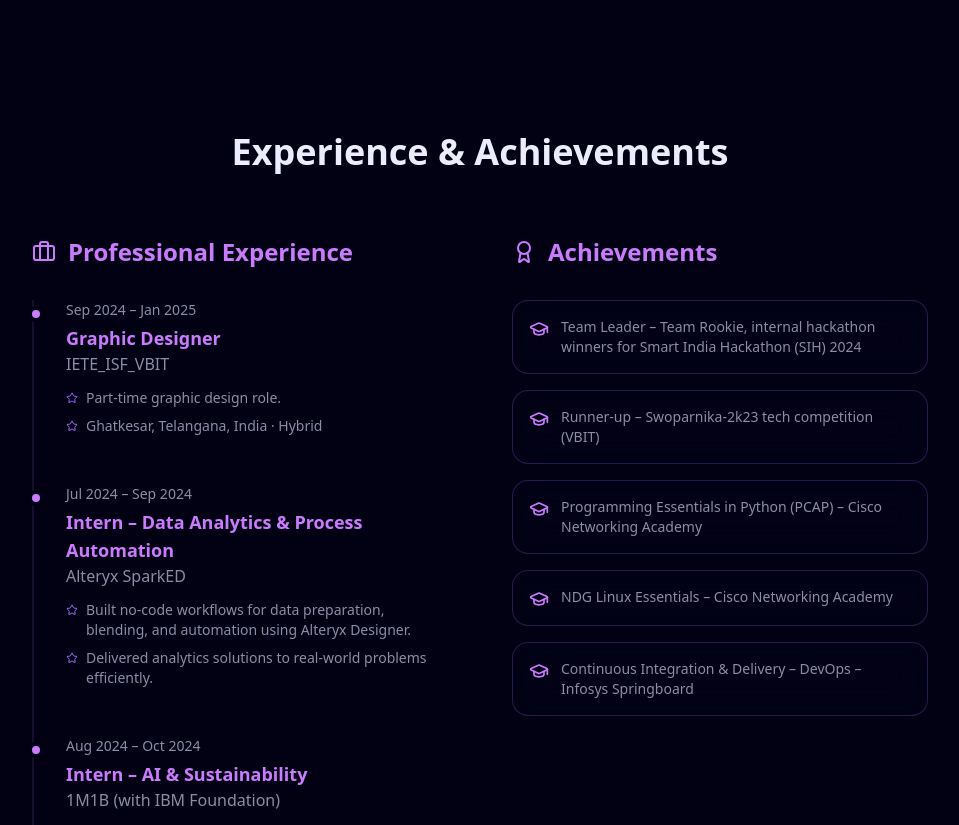
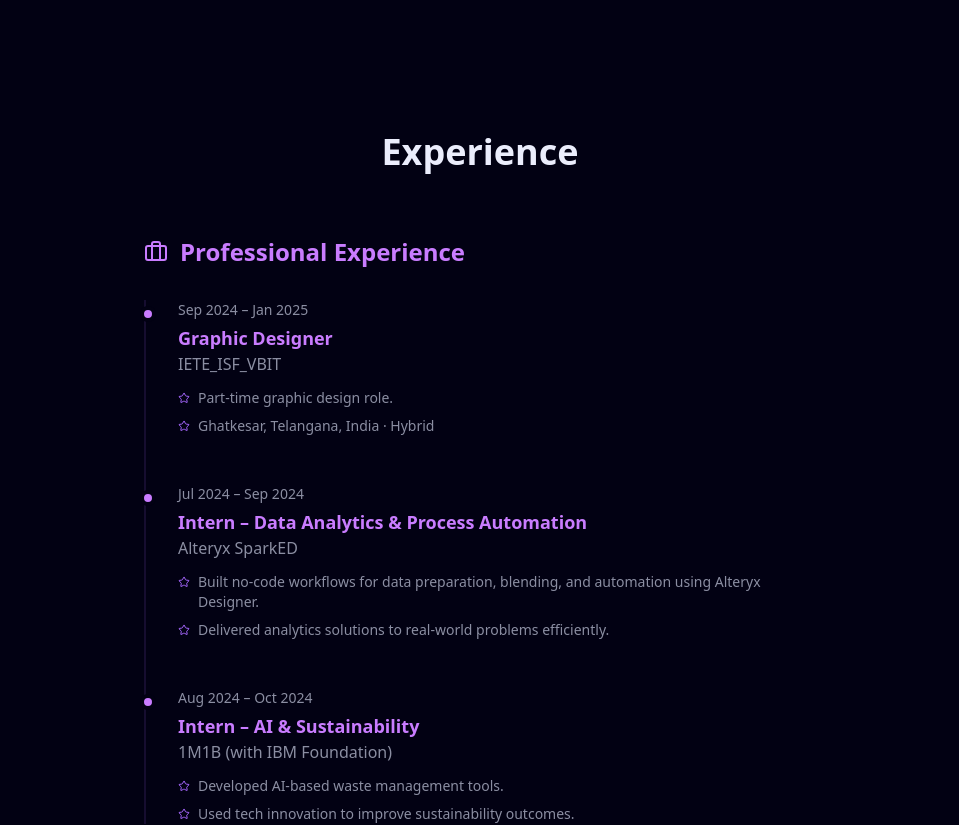
Before and after one commit to switch41/portfolio, a React (Vite) app: page / in a window 1280 px wide. Shown: the part 2700-3525 px from the top of the page, without its empty margins (160-1119 px from the left). Built offline with nearby package versions, Linux system fonts and the light colour scheme; no server answers; what @convex-dev/auth would draw is missing.

Commit message:
Remove Achievements section and apply theme and updates

```diff
--- a/src/pages/Landing.tsx
+++ b/src/pages/Landing.tsx
@@ -364,7 +364,7 @@ export default function Landing() {
         </div>
       </section>
 
-      {/* Experience & Achievements Section */}
+      {/* Experience Section */}
       <section id="experience" className="py-20">
         <div className="container mx-auto px-6">
           <motion.h2
@@ -374,10 +374,10 @@ export default function Landing() {
             viewport={{ once: true }}
             className="text-4xl font-bold text-center mb-16 text-foreground"
           >
-            Experience & Achievements
+            Experience
           </motion.h2>
 
-          <div className="max-w-4xl mx-auto grid md:grid-cols-2 gap-16">
+          <div className="max-w-2xl mx-auto">
             {/* Experience Timeline */}
             <div>
               <h3 className="text-2xl font-bold mb-8 text-primary flex items-center">
@@ -406,29 +406,6 @@ export default function Landing() {
                         </li>
                       ))}
                     </ul>
-                  </motion.div>
-                ))}
-              </div>
-            </div>
-
-            {/* Achievements */}
-            <div>
-              <h3 className="text-2xl font-bold mb-8 text-primary flex items-center">
-                <Award className="w-6 h-6 mr-3" />
-                Achievements
-              </h3>
-              <div className="space-y-4">
-                {achievements.map((achievement, index) => (
-                  <motion.div
-                    key={index}
-                    initial={{ opacity: 0, y: 30 }}
-                    whileInView={{ opacity: 1, y: 0 }}
-                    transition={{ duration: 0.6, delay: index * 0.1 }}
-                    viewport={{ once: true }}
-                    className="glass-card p-4 flex items-start"
-                  >
-                    <GraduationCap className="w-5 h-5 text-primary mr-3 mt-0.5 flex-shrink-0" />
-                    <p className="text-sm text-muted-foreground">{achievement}</p>
                   </motion.div>
                 ))}
               </div>
```
